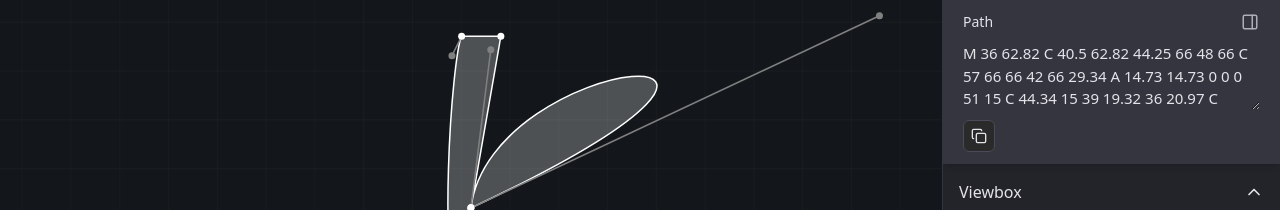
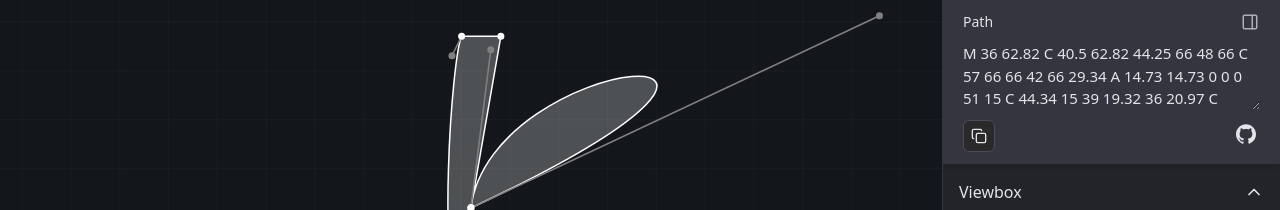
Before and after one commit to pabol139/path-editor, a React (Vite) app: page / in a window 1280 px wide. Shown: the top 210 px of the page. Built offline with nearby package versions, Linux system fonts and the light colour scheme.

Commit message:
Add github link

```diff
--- /dev/null
+++ b/src/components/icons/github.tsx
@@ -0,0 +1,21 @@
+export default function Github({
+  size = 24,
+  color = "black",
+}: {
+  size?: string | number;
+  color?: string;
+}) {
+  return (
+    <svg
+      role="img"
+      width={size}
+      height={size}
+      viewBox="0 0 24 24"
+      fill="currentColor"
+      xmlns="http://www.w3.org/2000/svg"
+    >
+      <title>GitHub</title>
+      <path d="M12 .297c-6.63 0-12 5.373-12 12 0 5.303 3.438 9.8 8.205 11.385.6.113.82-.258.82-.577 0-.285-.01-1.04-.015-2.04-3.338.724-4.042-1.61-4.042-1.61C4.422 18.07 3.633 17.7 3.633 17.7c-1.087-.744.084-.729.084-.729 1.205.084 1.838 1.236 1.838 1.236 1.07 1.835 2.809 1.305 3.495.998.108-.776.417-1.305.76-1.605-2.665-.3-5.466-1.332-5.466-5.93 0-1.31.465-2.38 1.235-3.22-.135-.303-.54-1.523.105-3.176 0 0 1.005-.322 3.3 1.23.96-.267 1.98-.399 3-.405 1.02.006 2.04.138 3 .405 2.28-1.552 3.285-1.23 3.285-1.23.645 1.653.24 2.873.12 3.176.765.84 1.23 1.91 1.23 3.22 0 4.61-2.805 5.625-5.475 5.92.42.36.81 1.096.81 2.22 0 1.606-.015 2.896-.015 3.286 0 .315.21.69.825.57C20.565 22.092 24 17.592 24 12.297c0-6.627-5.373-12-12-12"></path>
+    </svg>
+  );
+}
--- a/src/components/path/path-input.tsx
+++ b/src/components/path/path-input.tsx
@@ -8,6 +8,7 @@
 import { AnimatePresence, motion } from "motion/react";
 import { cn } from "@/lib/utils";
 import { isTouchDevice } from "@/utils/svg";
+import Github from "../icons/github";
 
 export default React.memo(function PathInput({
   updateViewbox,
@@ -85,7 +86,7 @@
         }}
         value={displayPath}
       ></textarea>
-      <div className="flex gap-2 mt-1">
+      <div className="flex justify-between gap-2 mt-1">
         <button
           aria-label="Copy path to clipboard"
           ref={buttonRef}
@@ -128,31 +129,17 @@
             )}
           </AnimatePresence>
         </button>
-        {/* <button
-          aria-label="Generate random path"
-          onClick={handleGenerateRandom}
+        <a
+          href="https://github.com/pabol139/path-editor"
+          target="_blank"
+          aria-label="Go to Github repository"
           className={cn(
-            "bg-[#2A2A2A] px-1 py-1 h-8 w-8 flex gap-2 text-sm items-center justify-center border border-gray300 rounded-md active:scale-95 transition-transform",
-            copied && "copied",
+            "px-1 py-1 size-7 flex gap-2 text-sm items-center justify-center active:scale-95 transition-transform",
             isTouchDevice() && "w-9 h-9"
           )}
         >
-          <AnimatePresence initial={false} mode="wait">
-            <motion.span
-              key={"Copied"}
-              initial={{ opacity: 0, scale: 0.7 }}
-              animate={{ opacity: 1, scale: 1 }}
-              exit={{ opacity: 0, scale: 0.7 }}
-              transition={{
-                type: "spring",
-                duration: 0.1,
-                bounce: 0.15,
-              }}
-            >
-              <WandSparkles size={16}></WandSparkles>
-            </motion.span>
-          </AnimatePresence>
-        </button> */}
+          <Github></Github>
+        </a>
       </div>
     </>
   );
```
